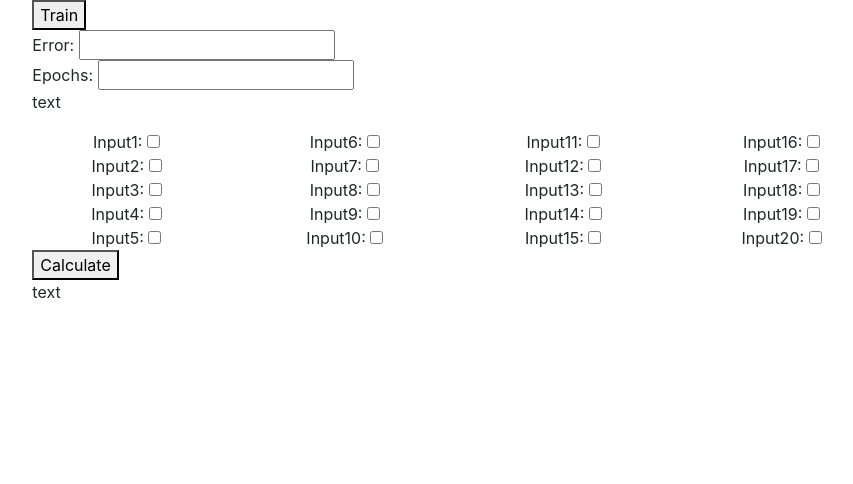
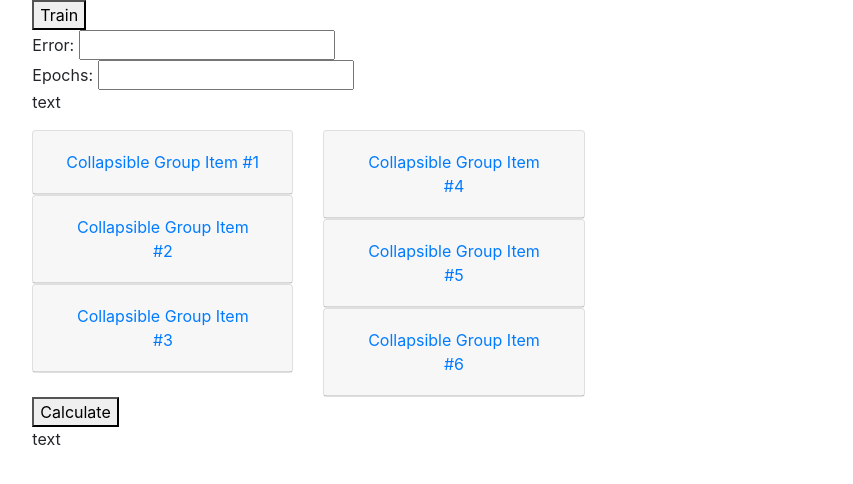
Before and after one commit to duicul/TensorFlowExpertSystem, a plain HTML site: page index.html in a window 1280 px wide. Shown: the whole page, without its empty margins (186-1039 px from the left). Drawn offline with nearby package versions, Linux system fonts and the light colour scheme.

Commit message:
groups collapse

```diff
--- a/index.html
+++ b/index.html
@@ -11,7 +11,10 @@
     <script src="bootstrap.min.js"></script>
 	<script src="jquery-3.3.1.slim.min.js"></script>
     <script src="popper.min.js"></script>
-
+	<link rel="stylesheet" href="https://stackpath.bootstrapcdn.com/bootstrap/4.3.1/css/bootstrap.min.css" integrity="sha384-ggOyR0iXCbMQv3Xipma34MD+dH/1fQ784/j6cY/iJTQUOhcWr7x9JvoRxT2MZw1T" crossorigin="anonymous">
+	<script src="https://code.jquery.com/jquery-3.3.1.slim.min.js" integrity="sha384-q8i/X+965DzO0rT7abK41JStQIAqVgRVzpbzo5smXKp4YfRvH+8abtTE1Pi6jizo" crossorigin="anonymous"></script>
+	<script src="https://cdnjs.cloudflare.com/ajax/libs/popper.js/1.14.7/umd/popper.min.js" integrity="sha384-UO2eT0CpHqdSJQ6hJty5KVphtPhzWj9WO1clHTMGa3JDZwrnQq4sF86dIHNDz0W1" crossorigin="anonymous"></script>
+	<script src="https://stackpath.bootstrapcdn.com/bootstrap/4.3.1/js/bootstrap.min.js" integrity="sha384-JjSmVgyd0p3pXB1rRibZUAYoIIy6OrQ6VrjIEaFf/nJGzIxFDsf4x0xIM+B07jRM" crossorigin="anonymous"></script>
   </head>
 
   <body>
@@ -23,34 +26,112 @@
   Epochs: <input type="text" id="epochs"/> <br>
   <p id="data">text<br></p>
   <div class="row">
-  <div class="col" align="center">
+  <div class="col">
+  <div id="accordion">
+
+  <div class="card">
+    <div class="card-header" id="headingOne">
+      <h5 class="mb-0">
+        <button class="btn btn-link collapsed" data-toggle="collapse" data-target="#collapseOne" aria-expanded="false" aria-controls="collapseOne">
+          Collapsible Group Item #1  </button></h5></div>
+
+    <div id="collapseOne" class="collapse" aria-labelledby="headingOne" data-parent="#accordion">
+      <div class="card-body">
         Input1: <input type="checkbox" id="inp1"/> <br>
 		Input2: <input type="checkbox" id="inp2"/> <br>
 		Input3: <input type="checkbox" id="inp3"/> <br>
 		Input4: <input type="checkbox" id="inp4"/> <br>
-  Input5: <input type="checkbox" id="inp5"/> <br>
-  </div>
-  <div class="col" align="center">
+		Input5: <input type="checkbox" id="inp5"/>
+		</div></div></div>
+
+  <div class="card">
+    <div class="card-header" id="headingTwo">
+      <h5 class="mb-0">
+        <button class="btn btn-link collapsed" data-toggle="collapse" data-target="#collapseTwo" aria-expanded="false" aria-controls="collapseTwo">
+          Collapsible Group Item #2</button></h5></div>
+
+    <div id="collapseTwo" class="collapse" aria-labelledby="headingTwo" data-parent="#accordion">
+      <div class="card-body">
         Input6: <input type="checkbox" id="inp6"/> <br>
 		Input7: <input type="checkbox" id="inp7"/> <br>
 		Input8: <input type="checkbox" id="inp8"/> <br>
 		Input9: <input type="checkbox" id="inp9"/> <br>
-  Input10: <input type="checkbox" id="inp10"/> <br></td>
+		Input10: <input type="checkbox" id="inp10"/>
+	</div></div>
   </div>
-  <div class="col" align="center">
+
+  <div class="card">
+    <div class="card-header" id="headingThree">
+      <h5 class="mb-0">
+        <button class="btn btn-link collapsed" data-toggle="collapse" data-target="#collapseThree" aria-expanded="false" aria-controls="collapseThree">
+          Collapsible Group Item #3</button></h5></div>
+
+	<div id="collapseThree" class="collapse" aria-labelledby="headingThree" data-parent="#accordion">
+      <div class="card-body">
         Input11: <input type="checkbox" id="inp11"/> <br>
 		Input12: <input type="checkbox" id="inp12"/> <br>
 		Input13: <input type="checkbox" id="inp13"/> <br>
 		Input14: <input type="checkbox" id="inp14"/> <br>
-  Input15: <input type="checkbox" id="inp15"/> <br>
+		Input15: <input type="checkbox" id="inp15"/>
+  </div></div>
 	</div>
-  <div class="col" align="center">
+  </div></div>
+  <div class="col">
+  <div id="accordion">
+
+  <div class="card">
+    <div class="card-header" id="headingFour">
+      <h5 class="mb-0">
+        <button class="btn btn-link collapsed" data-toggle="collapse" data-target="#collapseFour" aria-expanded="false" aria-controls="collapseFour">
+          Collapsible Group Item #4
+        </button>
+      </h5>
+    </div>
+    <div id="collapseFour" class="collapse" aria-labelledby="headingFour" data-parent="#accordion">
+      <div class="card-body">
+        Input11: <input type="checkbox" id="inp11"/> <br>
+		Input12: <input type="checkbox" id="inp12"/> <br>
+		Input13: <input type="checkbox" id="inp13"/> <br>
+		Input14: <input type="checkbox" id="inp14"/> <br>
+		Input15: <input type="checkbox" id="inp15"/>
+  </div>
+    </div>
+  </div>
+
+  <div class="card">
+    <div class="card-header" id="headingFive">
+      <h5 class="mb-0">
+        <button class="btn btn-link collapsed" data-toggle="collapse" data-target="#collapseFive" aria-expanded="false" aria-controls="collapseFive">
+          Collapsible Group Item #5</button></h5></div>
+    <div id="collapseFive" class="collapse" aria-labelledby="headingFive" data-parent="#accordion">
+      <div class="card-body">
 		Input16: <input type="checkbox" id="inp16"/> <br>
 		Input17: <input type="checkbox" id="inp17"/> <br>
 		Input18: <input type="checkbox" id="inp18"/> <br>
 		Input19: <input type="checkbox" id="inp19"/> <br>
-  Input20: <input type="checkbox" id="inp20"/> <br>
-  </div></div>
+		Input20: <input type="checkbox" id="inp20"/>
+	</div></div></div>
+
+	<div class="card">
+    <div class="card-header" id="headingSix">
+      <h5 class="mb-0">
+        <button class="btn btn-link collapsed" data-toggle="collapse" data-target="#collapseSix" aria-expanded="false" aria-controls="collapseSix">
+          Collapsible Group Item #6</button></h5></div>
+    <div id="collapseSix" class="collapse" aria-labelledby="headingSix" data-parent="#accordion">
+      <div class="card-body">
+		Input21: <input type="checkbox" id="inp16"/> <br>
+		Input22: <input type="checkbox" id="inp17"/> <br>
+		Input23: <input type="checkbox" id="inp18"/> <br>
+		Input24: <input type="checkbox" id="inp19"/> <br>
+		Input25: <input type="checkbox" id="inp20"/>
+	</div></div></div>
+
+  </div>
+</div>
+  <div class="col" align="center">
+
+  </div>
+  </div>
   <button onclick="predict_out()">Calculate</button> <br>
   <p id="out">text<br></p>
   </div>
```
Lines whose indentation alone changed are shown as unchanged.
